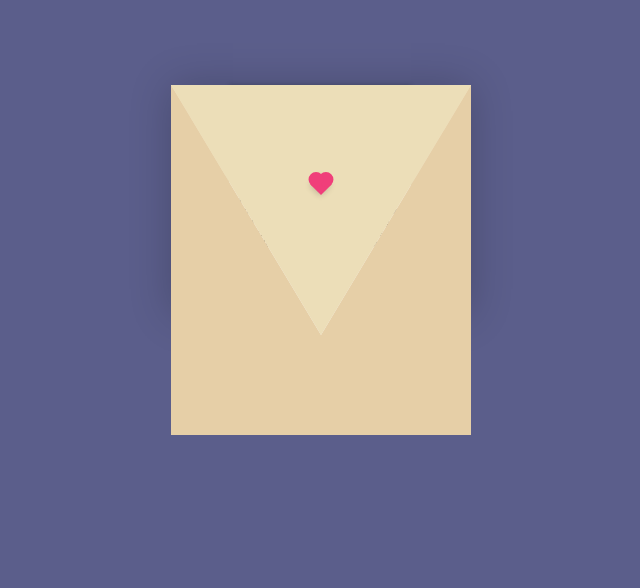
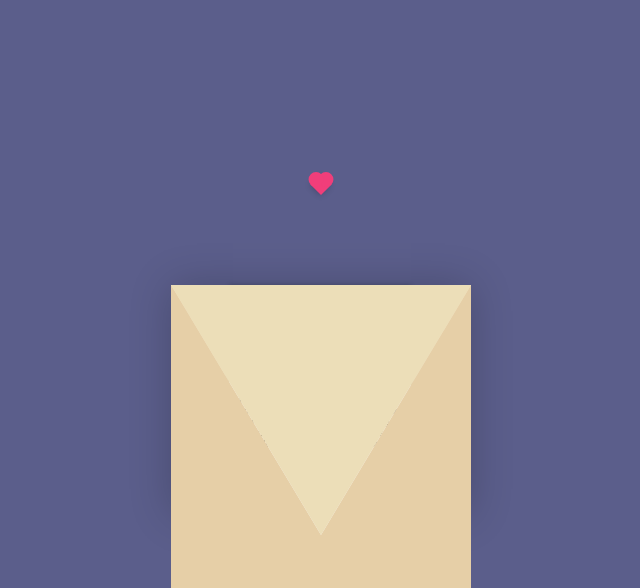
Before and after one commit to Eugoreverend/Rev1.github.io, a plain HTML site: page index.html in a window 1280 px wide. Shown: the part 500-1088 px from the top of the page, without its empty margins (319-959 px from the left). Drawn offline with Linux system fonts and the light colour scheme; a web font is replaced by a local one.

Commit message:
Update style.css

```diff
--- a/style.css
+++ b/style.css
@@ -25,7 +25,7 @@ body {
     height: 100vh;
     display: grid;
     place-items: center;
-    margin-top: 300px;
+    margin-top: 500px;
 }
 
 .container>.envelope-wrapper {
```
